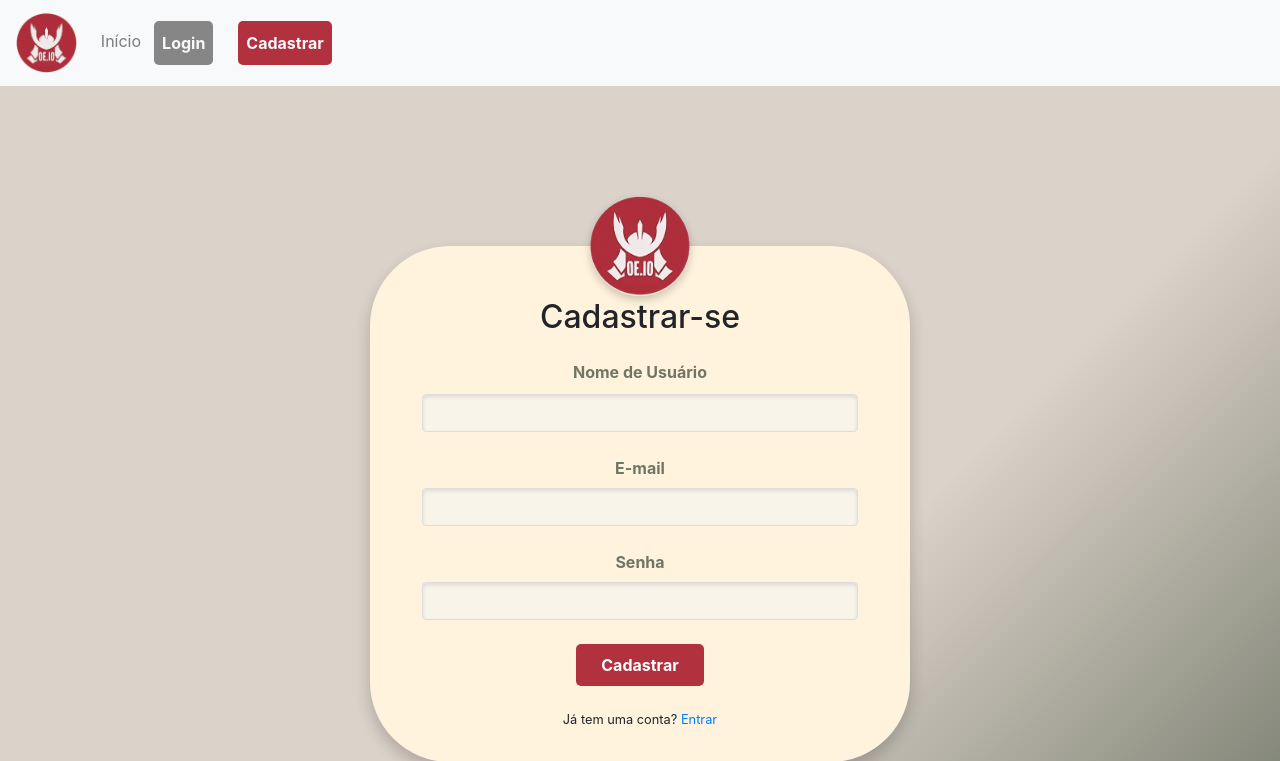
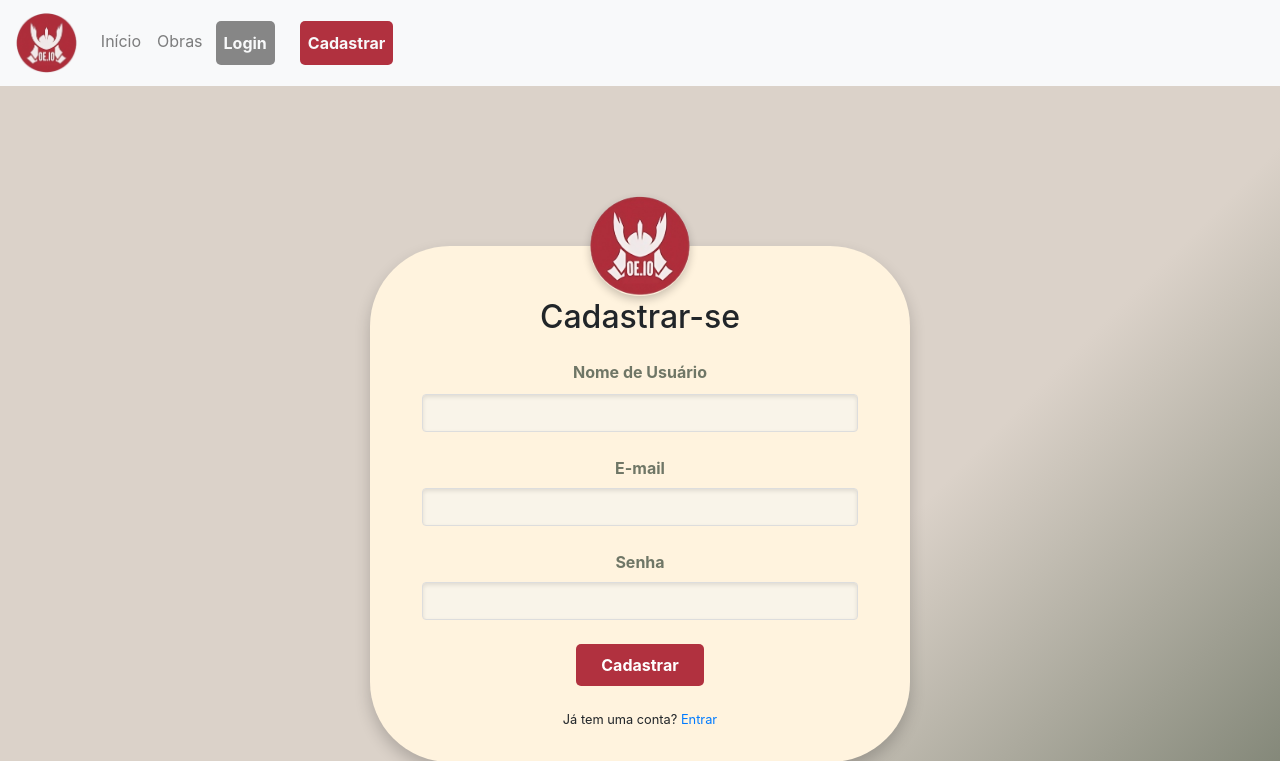
Before and after one commit to Guilherme615/Otaku.io, a Django app: page /register/ in a window 1280 px wide. Shown: the top 761 px of the page. Run offline with Django 5.2, Linux system fonts and the light colour scheme; some libraries are stand-ins or nearby versions; some web fonts are replaced.

Commit message:
navbar update

```diff
--- a/core/templates/modelo.html
+++ b/core/templates/modelo.html
@@ -33,6 +33,9 @@
             <ul class="navbar-nav">
                 <li class="nav-item">
                     <a class="nav-link" href="{% url 'inicio' %}">Início</a>
+                </li>
+                <li class="nav-item">
+                    <a class="nav-link" href="{% url 'todas_as_obras' %}">Obras</a>
                 </li>
                 {% if user.is_authenticated %}
                     <li class="nav-item">
```
Also changed, not shown: core/templates/index.html (+0 -7 lines), db.sqlite3, media/profile_photos/IMG_20241208_145103_723_bNxxOqL.webp (added).
